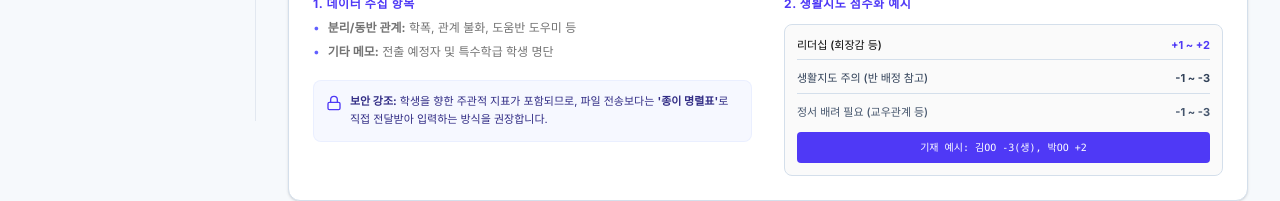
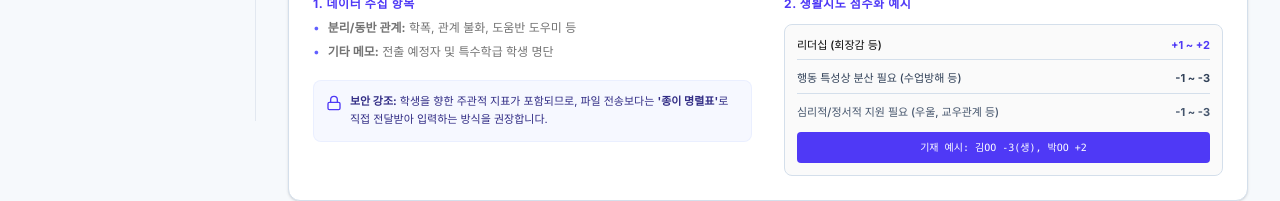
Before and after one commit to pobydev/classzle-guide, a Next.js app: page /guide in a window 1280 px wide. Shown: the part 735-936 px from the top of the page. Built offline with nearby package versions, Linux system fonts and the light colour scheme.

Commit message:
Refine behavior descriptions and fix download link

```diff
--- a/src/app/download/page.tsx
+++ b/src/app/download/page.tsx
@@ -30,7 +30,7 @@ export default function DownloadPage() {
                             </div>
 
                             <a
-                                href="https://github.com/pobydev/Classzle/releases/download/v1.0.0/Classzle.Setup.1.0.0.exe"
+                                href="https://github.com/pobydev/Classzle/releases/latest"
                                 target="_blank"
                                 rel="noopener noreferrer"
                                 className="w-full py-4 bg-indigo-600 text-white rounded-xl font-bold text-lg shadow-md hover:bg-indigo-700 hover:scale-[1.02] transition flex items-center justify-center gap-2"
--- a/src/app/guide/page.tsx
+++ b/src/app/guide/page.tsx
@@ -107,11 +107,11 @@ export default function GuidePage() {
                                                             <span className="font-bold text-indigo-600">+1 ~ +2</span>
                                                         </div>
                                                         <div className="flex justify-between border-b border-border pb-1.5">
-                                                            <span className="font-medium text-slate-700">생활지도 주의 (반 배정 참고)</span>
+                                                            <span className="font-medium text-slate-700">행동 특성상 분산 필요 (수업방해 등)</span>
                                                             <span className="font-bold text-slate-700">-1 ~ -3</span>
                                                         </div>
                                                         <div className="flex justify-between">
-                                                            <span className="font-medium text-slate-600">정서 배려 필요 (교우관계 등)</span>
+                                                            <span className="font-medium text-slate-600">심리적/정서적 지원 필요 (우울, 교우관계 등)</span>
                                                             <span className="font-bold text-slate-600">-1 ~ -3</span>
                                                         </div>
                                                     </div>
```
